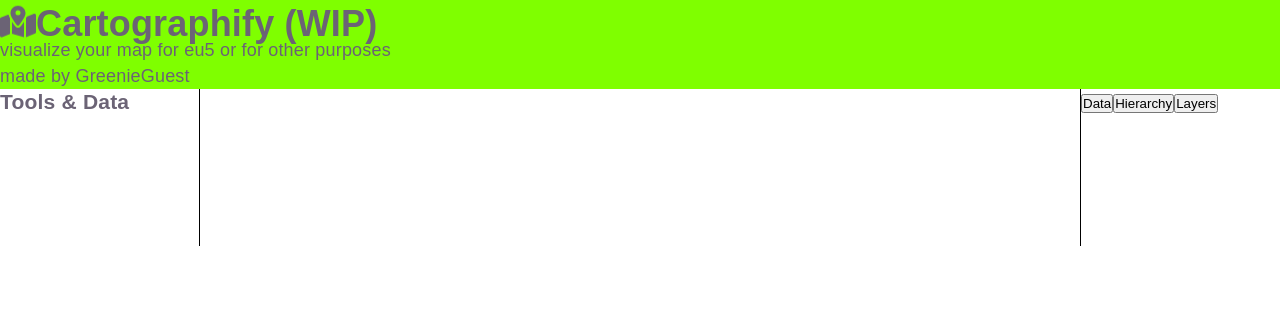
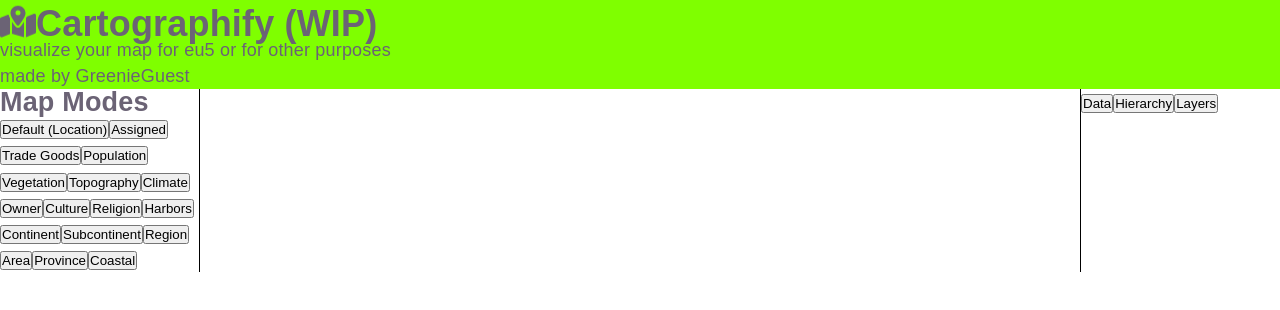
Before and after one commit to GreenieGuest/cartographify, a React (Vite) app: page / in a window 1280 px wide. Shown: the top 310 px of the page. Built offline with nearby package versions, Linux system fonts and the light colour scheme.

Commit message:
style: add nonfunctional mapmode buttons

```diff
--- a/src/components/Toolbar.jsx
+++ b/src/components/Toolbar.jsx
@@ -1,6 +1,9 @@
+import { useState } from 'react'
+
 export default function Toolbar() {
+    const [currentMapMode, setCurrentMapMode] = useState('default')
 
-    const VIEWS = [
+    const MAP_MODES = [
         { id: 'default', label: 'Default (Location)'},
         { id: 'assigned', label: 'Assigned'},
         { id: 'tradeGood', label: 'Trade Goods'},
@@ -23,7 +26,13 @@ export default function Toolbar() {
 
     return (
         <aside class="left-sidebar">
-          <h3>Tools & Data</h3>
+            <h2>Map Modes</h2>
+            {MAP_MODES.map((section) => (
+                <button
+                    key={section.id}
+                    onClick={() => setCurrentMapMode(section.id)}
+                >{section.label}</button>
+            ))}
         </aside>
     )
 }
```
